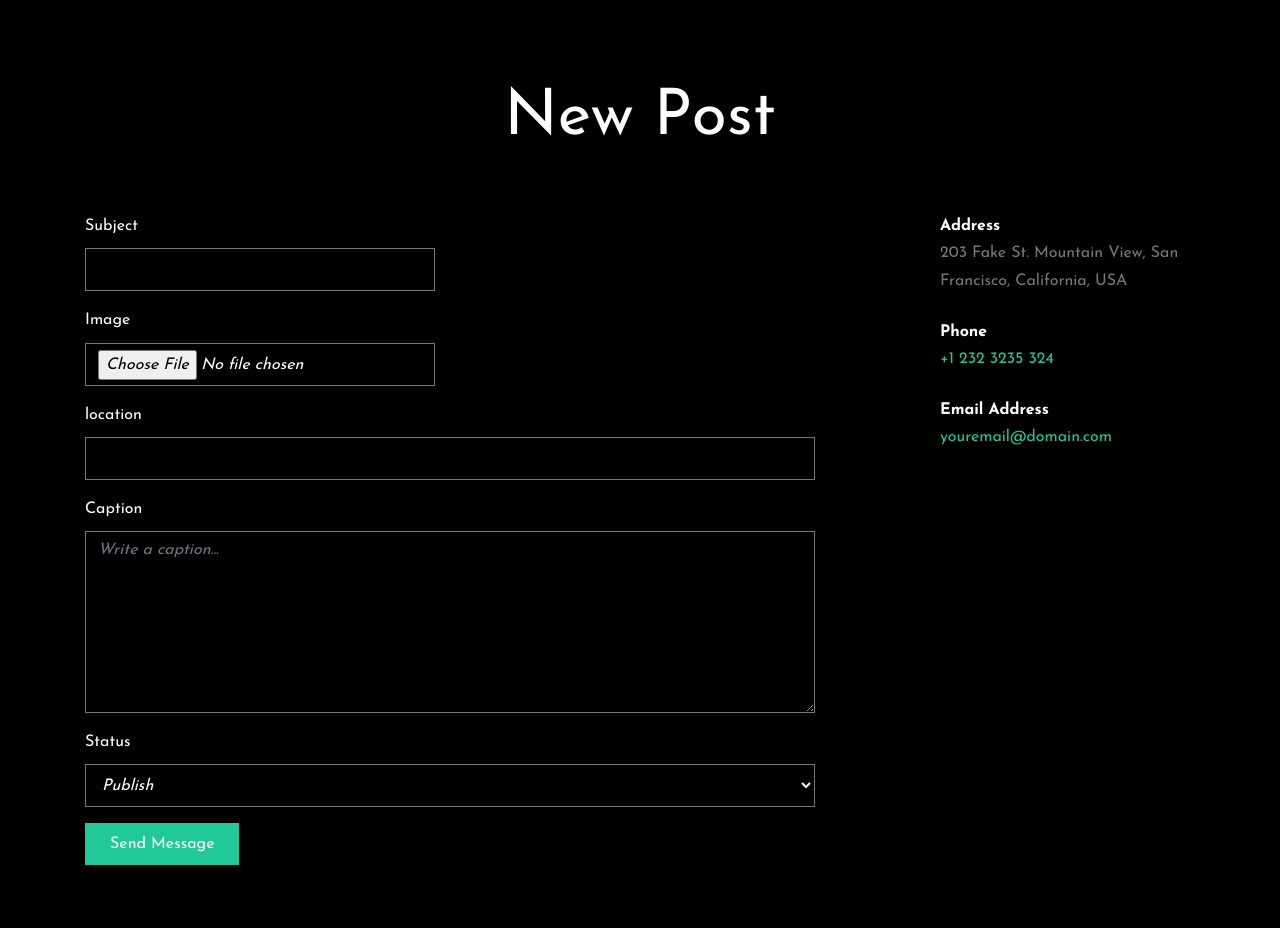
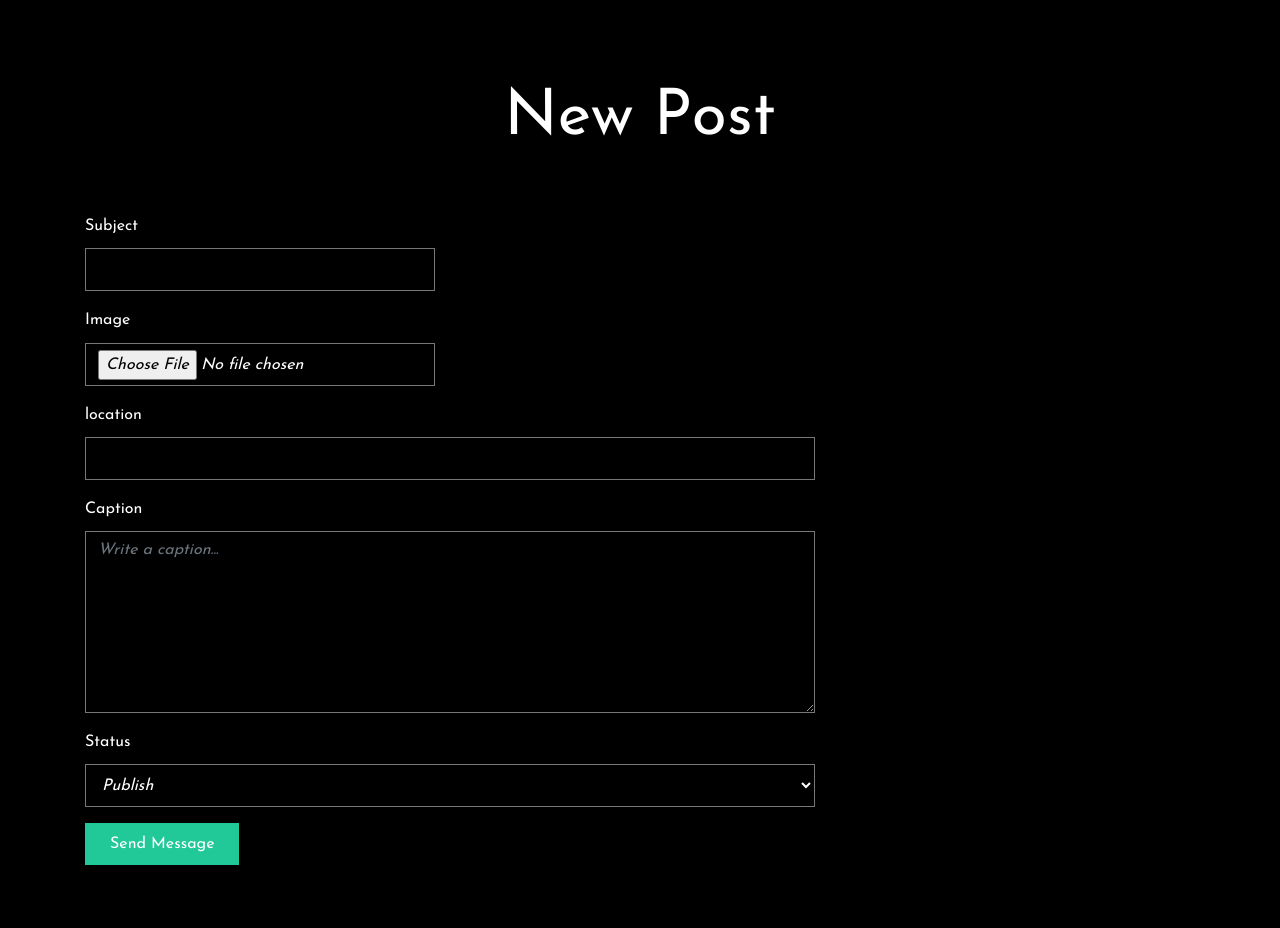
Before and after one commit to setayeshmbr/social_media, a Django app: page /post_create in a window 1280 px wide. Shown: the part 92-1020 px from the top of the page. Run offline with Django 3.2, Linux system fonts and the light colour scheme; some libraries are stand-ins or nearby versions; some web fonts are replaced.

Commit message:
deleted crispy-form

```diff
--- a/config/settings.py
+++ b/config/settings.py
@@ -48,7 +48,6 @@ INSTALLED_APPS = [
     'rest_framework',
     'easy_thumbnails',
     'image_cropping',
-    'crispy_forms',
 ]
 
 from easy_thumbnails.conf import Settings as thumbnail_settings
--- a/templates/blog/post_create_update.html
+++ b/templates/blog/post_create_update.html
@@ -1,7 +1,6 @@
 {% extends 'blog/base.html' %}
 {% load static %}
 {% load widget_tweaks %}
-{% load crispy_forms_filters %}
 {% block main %}
     <div class="site-wrap">
         {% include 'blog/navbar.html' %}
@@ -75,20 +74,6 @@
                             {% endif %}
                         </form>
                     </div>
-                    <div class="col-lg-3 ml-auto">
-                        <div class="mb-3">
-                            <p class="mb-0 font-weight-bold text-white">Address</p>
-                            <p class="mb-4">203 Fake St. Mountain View, San Francisco, California, USA</p>
-
-                            <p class="mb-0 font-weight-bold text-white">Phone</p>
-                            <p class="mb-4"><a href="#">+1 232 3235 324</a></p>
-
-                            <p class="mb-0 font-weight-bold text-white">Email Address</p>
-                            <p class="mb-0"><a href="#">youremail@domain.com</a></p>
-
-                        </div>
-
-                    </div>
                 </div>
             </div>
         </div>
```
